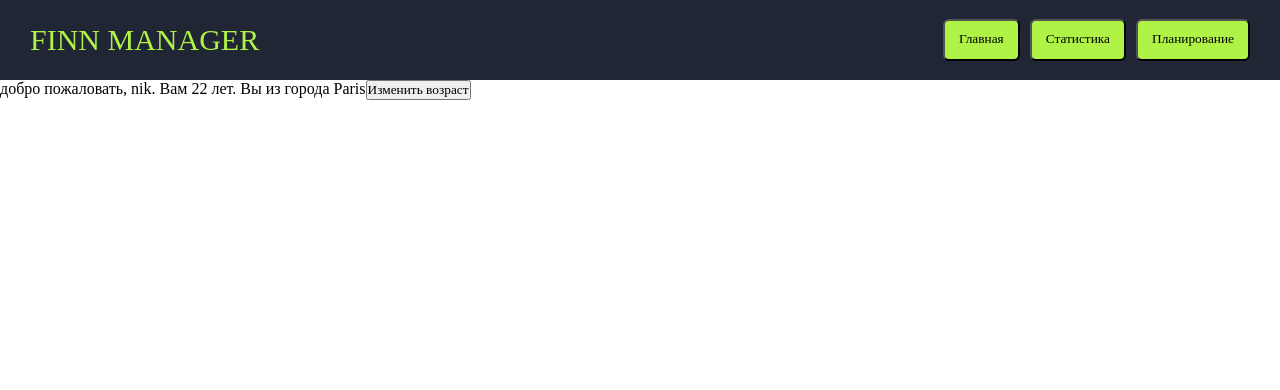
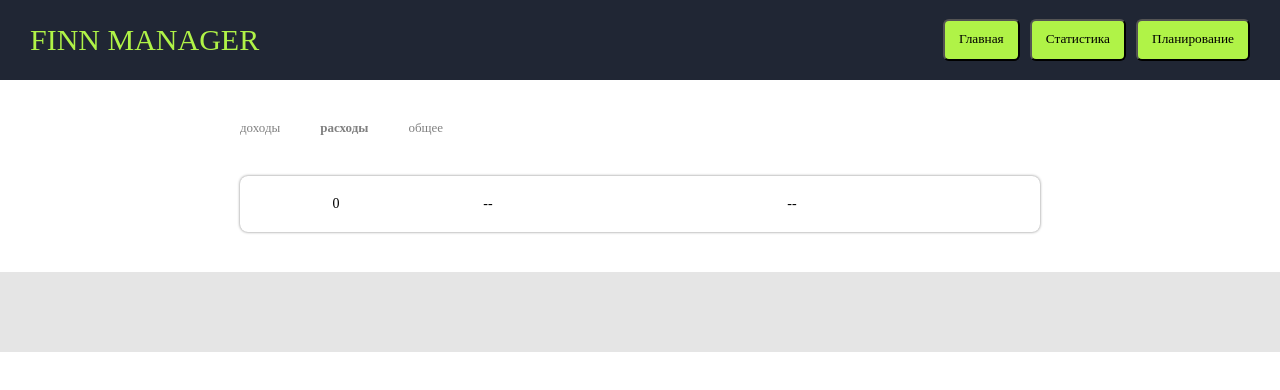
Before and after one commit to sergey87chuvasov/react-project12, a React (Create React App) app: page /plan in a window 1280 px wide. Shown: the top 390 px of the page. Built offline with nearby package versions, Linux system fonts and the light colour scheme.

Commit message:
Introduction to react-redux

```diff
--- a/package.json
+++ b/package.json
@@ -8,11 +8,13 @@
     "@mui/material": "^5.14.8",
     "@nivo/core": "^0.83.0",
     "@nivo/pie": "^0.83.0",
+    "@reduxjs/toolkit": "^1.9.5",
     "@testing-library/jest-dom": "^5.17.0",
     "@testing-library/react": "^13.4.0",
     "@testing-library/user-event": "^13.5.0",
     "react": "^18.2.0",
     "react-dom": "^18.2.0",
+    "react-redux": "^8.1.2",
     "react-router-dom": "^6.16.0",
     "react-scripts": "5.0.1",
     "styled-components": "^6.0.7",
--- a/src/App.js
+++ b/src/App.js
@@ -16,17 +16,9 @@ function App() {
       <Routes>
         <Route path={'/main'} element={<Main action={setData} />} />
         <Route path={'/stat/:viewType'} element={<Stat statData={data} />} />
-        <Route path={'/plan'} element={<Plan testProp={'nik'} />} />
+        <Route path={'/plan'} element={<Plan statData={data} />} />
         <Route path={'*'} element={<Main action={setData} />} />
       </Routes>
-      {/* <Header action={setShowPage}></Header> */}
-      {/* {showPage === 'main' ? (
-        <Main action={setData}></Main>
-      ) : showPage === 'stat' ? (
-        <Stat statData={data}></Stat>
-      ) : (
-        <Plan></Plan>
-      )} */}
     </React.Fragment>
   );
 }
--- a/src/components/pages/Plan.jsx
+++ b/src/components/pages/Plan.jsx
@@ -1,44 +1,17 @@
 import React from 'react';
+import Footer from '../views/global/Footer';
+import DataList from '../views/local/DataList';
 
 export default class Plan extends React.Component {
   constructor(props) {
     super(props);
-    this.state = {
-      age: 22,
-      city: 'Paris',
-    };
-    // this.changeAge = this.changeAge.bind(this);
   }
-
-  // shouldComponentUpdate(props, state) {}
-
-  // componentDidUpdate(prevProps, prevState) {}
-
-  // componentDidMount() {}
-
-  // componentWillUnmount() {}
-
-  changeAge = () => {
-    this.setState({ age: 30 });
-  };
 
   render() {
     return (
       <>
-        <span>
-          добро пожаловать, {this.props.testProp}. Вам {this.state.age} лет. Вы
-          из города {this.state.city}
-        </span>
-        {/* <button
-          onClick={() =>
-            this.setState((prevState, props) => ({
-              age: prevState.age + 4,
-            }))
-          }
-        >
-          Изменить возраст
-        </button> */}
-        <button onClick={this.changeAge}>Изменить возраст</button>
+        <DataList viewType={'расход'} data={this.props.statData}></DataList>
+        <Footer></Footer>
       </>
     );
   }
--- a/src/index.js
+++ b/src/index.js
@@ -2,10 +2,14 @@ import React from 'react';
 import ReactDOM from 'react-dom/client';
 import App from './App';
 import { BrowserRouter } from 'react-router-dom';
+import { Provider } from 'react-redux';
+import { store } from './redux-state/store';
 
 const root = ReactDOM.createRoot(document.getElementById('root'));
 root.render(
   <BrowserRouter>
-    <App />
+    <Provider store={store}>
+      <App />
+    </Provider>
   </BrowserRouter>
 );
--- /dev/null
+++ b/src/redux-state/store.js
@@ -0,0 +1,5 @@
+import { configureStore } from '@reduxjs/toolkit';
+
+export const store = configureStore({
+  reducer: {},
+});
```
Also changed, not shown: 1 other file (tests, documents, lock files or other folders).
